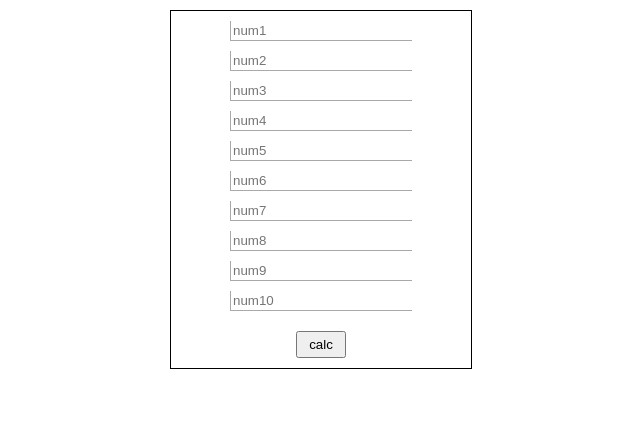
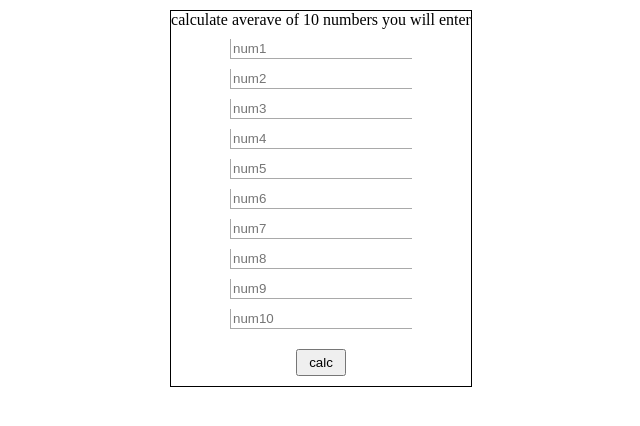
Before and after one commit to Abdelrahman2632003/js-average-calculator, a plain HTML site: page index.html in a window 1280 px wide. Shown: the whole page, without its empty margins (319-959 px from the left). Drawn offline with Linux system fonts and the light colour scheme.

Commit message:
Update index.html

```diff
--- a/index.html
+++ b/index.html
@@ -8,6 +8,7 @@
 </head>
 <body>
     <div id="calc_input" class="calc_input">
+        <p>calculate averave of 10 numbers you will enter</p>
         <input type="text" id="num1" placeholder="num1">
         <input type="text" id="num2" placeholder="num2">
         <input type="text" id="num3" placeholder="num3">
```
